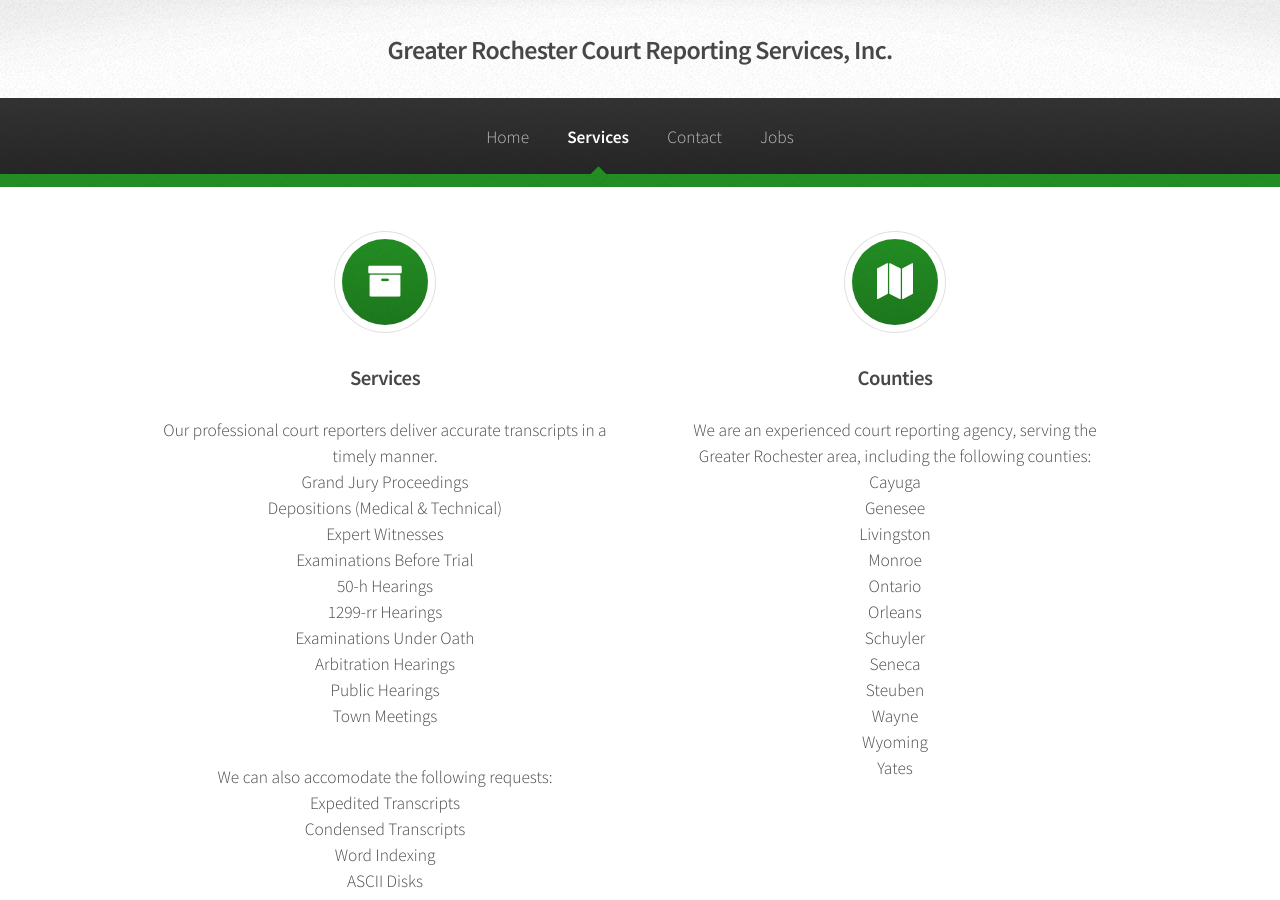
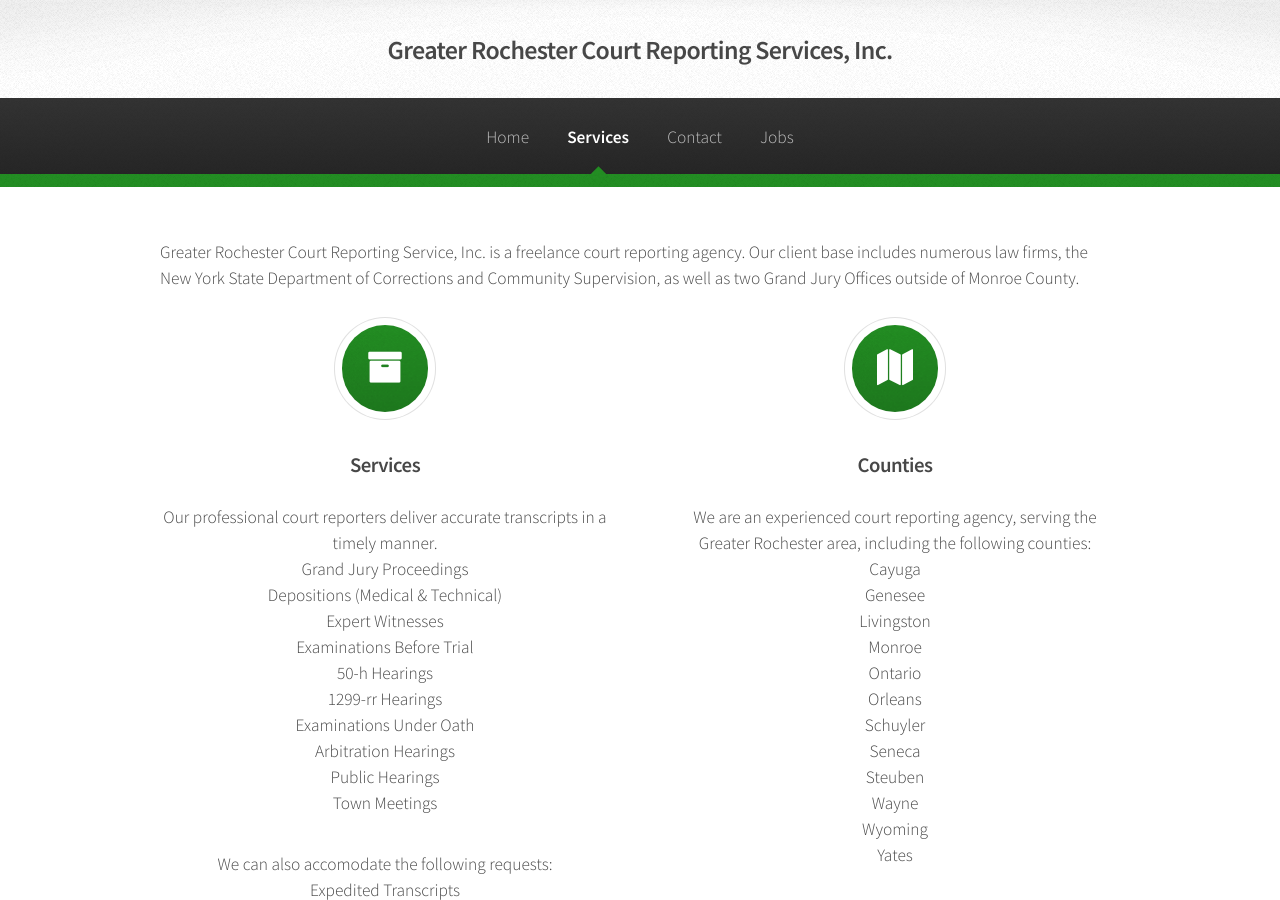
Before and after one commit to loganrath/grcrs, a Jekyll site: the page built from services.html, in a window 1280 px wide and 900 px high. Built offline with Jekyll 4.4.1, drawn with Linux system fonts in a browser that asks for light colours.

Commit message:
finish service page

```diff
--- a/services.html
+++ b/services.html
@@ -6,6 +6,7 @@
 <!-- Highlights -->
 	<section class="wrapper style1">
 		<div class="container">
+			<p>Greater Rochester Court Reporting Service, Inc. is a freelance court reporting agency. Our client base includes numerous law firms, the New York State Department of Corrections and Community Supervision, as well as two Grand Jury Offices outside of Monroe County. </p>
 			<div class="row double">
 				<section class="6u">
 					<div class="box highlight">
```
